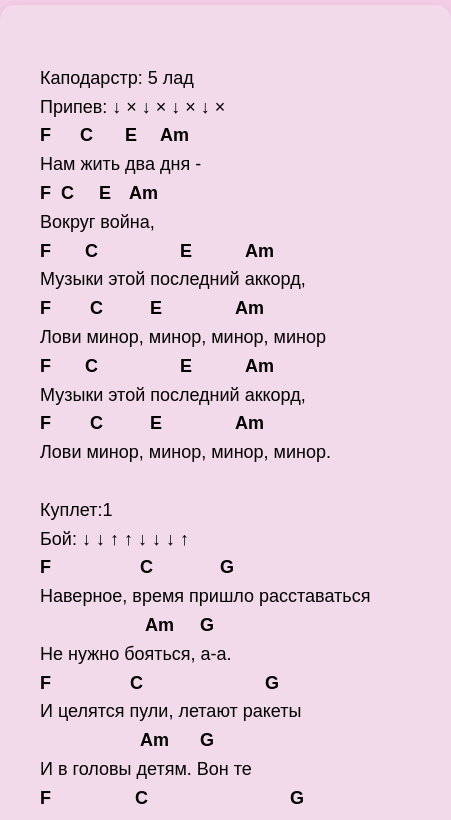
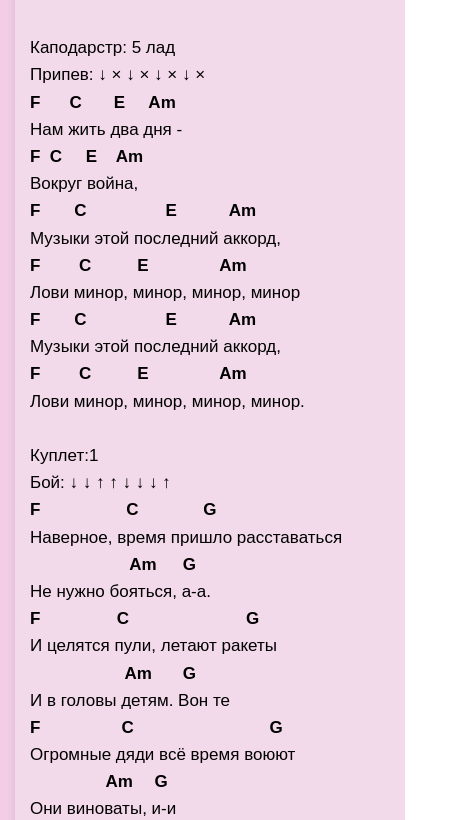
Before and after one commit to MelcaMila/---, a plain HTML site: page akcord.html in a window 390 px wide. Shown: the part 100-920 px from the top of the page, 451 px wide, since content can reach past the window. Drawn offline with Linux system fonts and the light colour scheme.

Commit message:
Add files via upload

```diff
--- a/akcord.html
+++ b/akcord.html
@@ -4,7 +4,7 @@
   <meta charset="UTF-8" />
   <meta charset="viewport"
   content="widht=device-width,initial-scale-1.0"
-  <title>аккорды</title>
+<tetle></tetle>
   <style>
     body {
       background-color: #f3cce6;
@@ -47,18 +47,20 @@
       text-align: left;
     }
     /* Адаптация для телефонов */
-    @media (max-width: 100px) {
+    @media (max-width: 768px) {
       body {
         background: linear-gradient(to bottom, #f3cce6 0%, #f3cce6 60%, transparent 60%);
         padding: 30px 15px;
+        overflow-x: hidden;
       }
       .song {
-        width: 95vw;
+        width: 100%;
         max-width: none;
         margin: 0;
         padding: 20px 15px;
         text-align: left;
         border-radius: 0 0 15px 15px;
+        font-size: 17px;
       }
     }
   </style>
```
